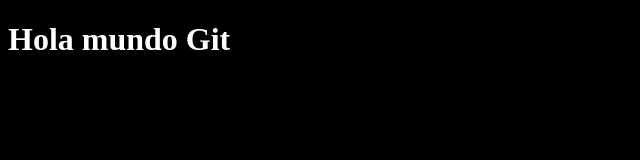
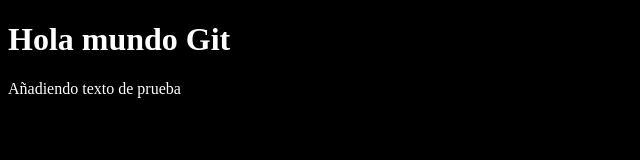
Before and after one commit to jfkcastillo/prueba-ejercicio1, a plain HTML site: page index.html in a window 1280 px wide. Shown: the whole page, without its empty margins (0-640 px from the left). Drawn offline with Linux system fonts and the light colour scheme.

Commit message:
Añadido párrafo de prueba

```diff
--- a/index.html
+++ b/index.html
@@ -8,5 +8,6 @@
 </head>
 <body>
     <h1>Hola mundo Git</h1>
+    <p>Añadiendo texto de prueba</p>
 </body>
 </html>
```
